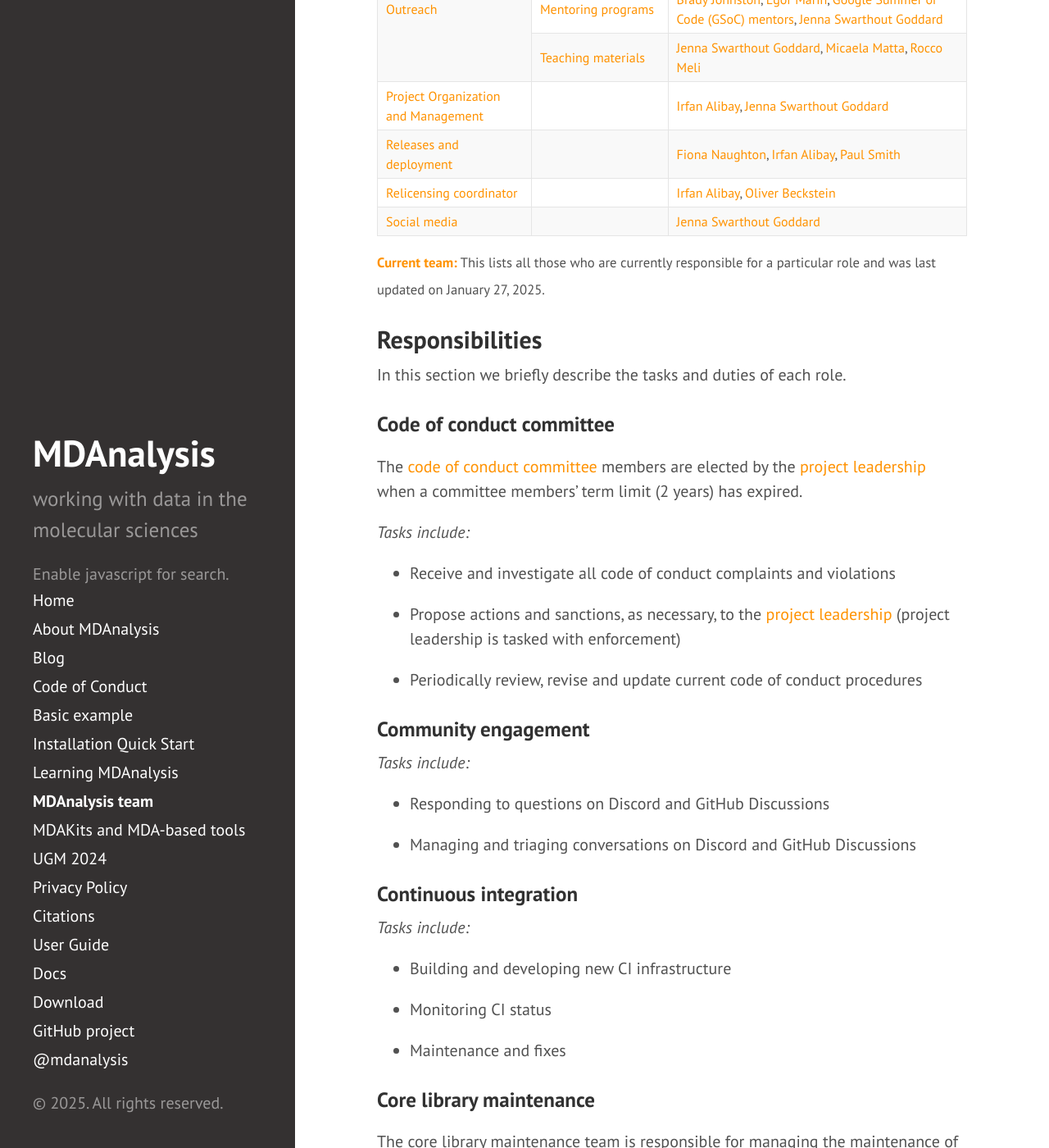
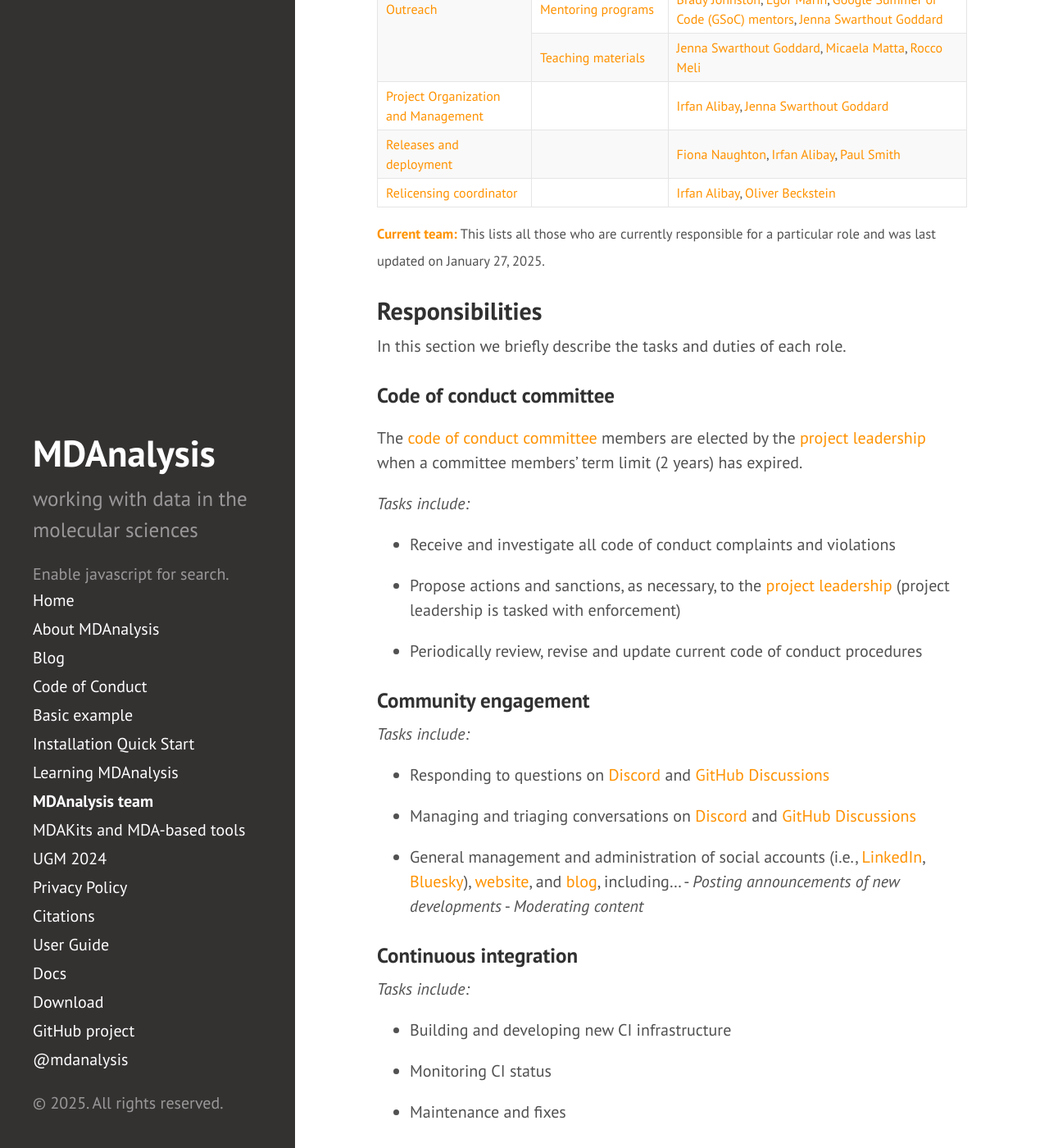
Before and after one commit to MDAnalysis/MDAnalysis.github.io, a Jekyll site: the page built from pages/team.md, in a window 1280 px wide and 1400 px high, scrolled down 1902 px. Shown: the whole window at 82% size. Built offline with Jekyll 4.4.1, drawn with Linux system fonts in a browser that asks for light colours; comment, search, counter and statistics services are not loaded; some of the changed text lies outside the part shown.

Commit message:
Teams: Integrate 'social media' into 'community engagement' tasks (#427)
* Integrate social media tasks, add links
* Delete _data/team/roles/social_media.yml

---------

Co-authored-by: Oliver Beckstein <orbeckst@gmail.com>

```diff
--- a/_config.yml
+++ b/_config.yml
@@ -81,6 +81,12 @@ mailinglists:
 twitter:
   name:           mdanalysis
   url:            https://twitter.com/mdanalysis
+linkedin:
+  name:           mdanalysis
+  url:            https://linkedin.com/company/mdanalysis
+bluesky:
+  name:           mdanalysis.bsky.social
+  url:            https://bsky.app/profile/mdanalysis.bsky.social
 discord:
   name:           MDAnalysis
   url:            https://discord.com/channels/807348386012987462/
--- a/_data/team/roles/community_engagement.yml
+++ b/_data/team/roles/community_engagement.yml
@@ -1,7 +1,10 @@
 role: Community engagement
 tasks:
-  - Responding to questions on Discord and GitHub Discussions
-  - Managing and triaging conversations on Discord and GitHub Discussions
+  - Responding to questions on [Discord]({{ site.discord.url }}) and [GitHub Discussions]({{ site.mailinglists.discussion.url }})
+  - Managing and triaging conversations on [Discord]({{ site.discord.url }}) and [GitHub Discussions]({{ site.mailinglists.discussion.url }})
+  - General management and administration of social accounts (i.e., [LinkedIn]({{ site.linkedin.url}}), [Bluesky]({{ site.bluesky.url }})), [website]({{ site.url }}), and [blog]({{ site.blog }}), including...
+    - *Posting announcements of new developments*
+    - *Moderating content*
 
 current_members:
   - "[Brady Johnston](https://github.com/bradyajohnston)"
--- a/_data/team/roles/social_media.yml
+++ /dev/null
@@ -1,9 +0,0 @@
-role: Social media
-tasks:
-  - General management and administration
-  - Posting announcements of new developments
-  - Moderating content
-  - Managing X, LinkedIn, and Bluesky
-  - Managing new content to the MDAnalysis website and blog
-current_members:
-  - "[Jenna Swarthout Goddard](https://github.com/jennaswa)"
```
